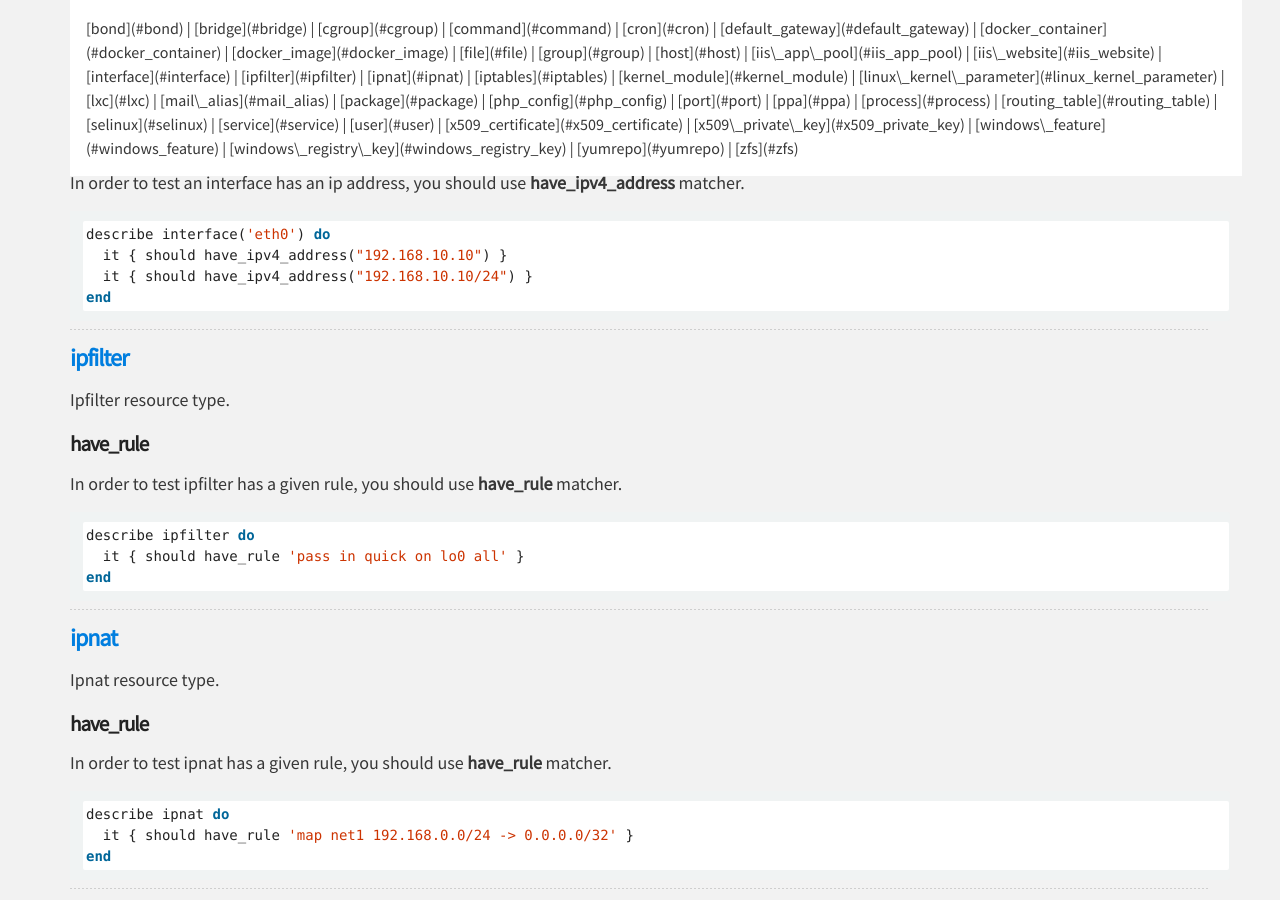
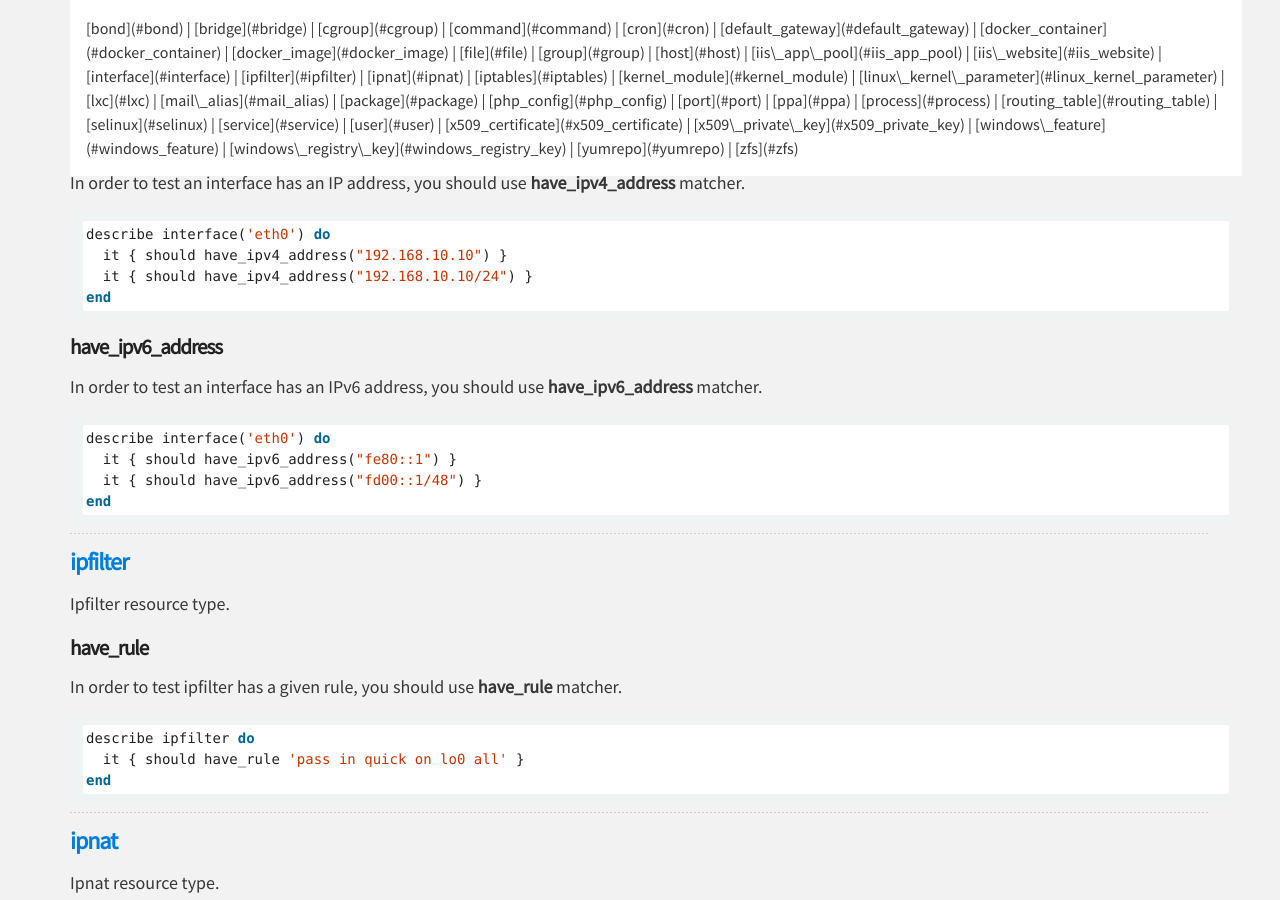
Before and after one commit to serverspec/serverspec.github.io, a Jekyll site: the page built from resource_types.md, in a window 1280 px wide and 900 px high, scrolled down 12872 px. Built offline with Jekyll 4.4.1, drawn with Linux system fonts in a browser that asks for light colours; nearby versions of some CDN libraries; Markdown is read by kramdown in place of the engine named in the settings.

Commit message:
added documentation for existing ipv6-support

````diff
--- a/_includes/interface.md
+++ b/_includes/interface.md
@@ -24,7 +24,7 @@ end
 
 #### have\_ipv4\_address
 
-In order to test an interface has an ip address, you should use **have\_ipv4\_address** matcher.
+In order to test an interface has an IP address, you should use **have\_ipv4\_address** matcher.
 
 ```ruby
 describe interface('eth0') do
@@ -32,3 +32,13 @@ describe interface('eth0') do
   it { should have_ipv4_address("192.168.10.10/24") }
 end
 ```
+#### have\_ipv6\_address
+
+In order to test an interface has an IPv6 address, you should use **have\_ipv6\_address** matcher.
+
+```ruby
+describe interface('eth0') do
+  it { should have_ipv6_address("fe80::1") }
+  it { should have_ipv6_address("fd00::1/48") }
+end
+```
````
